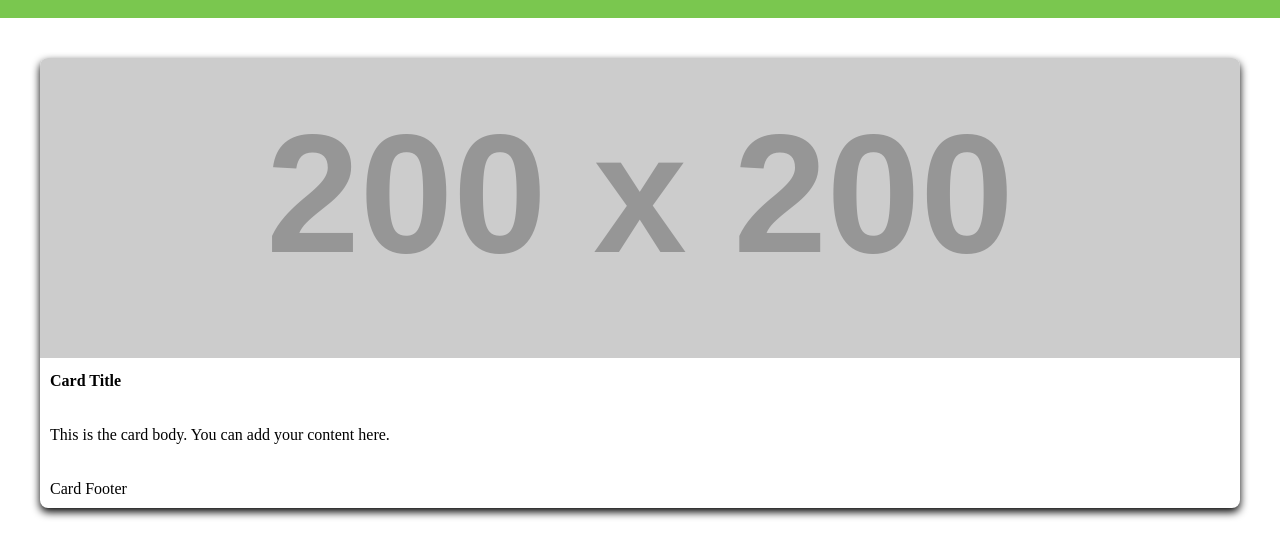
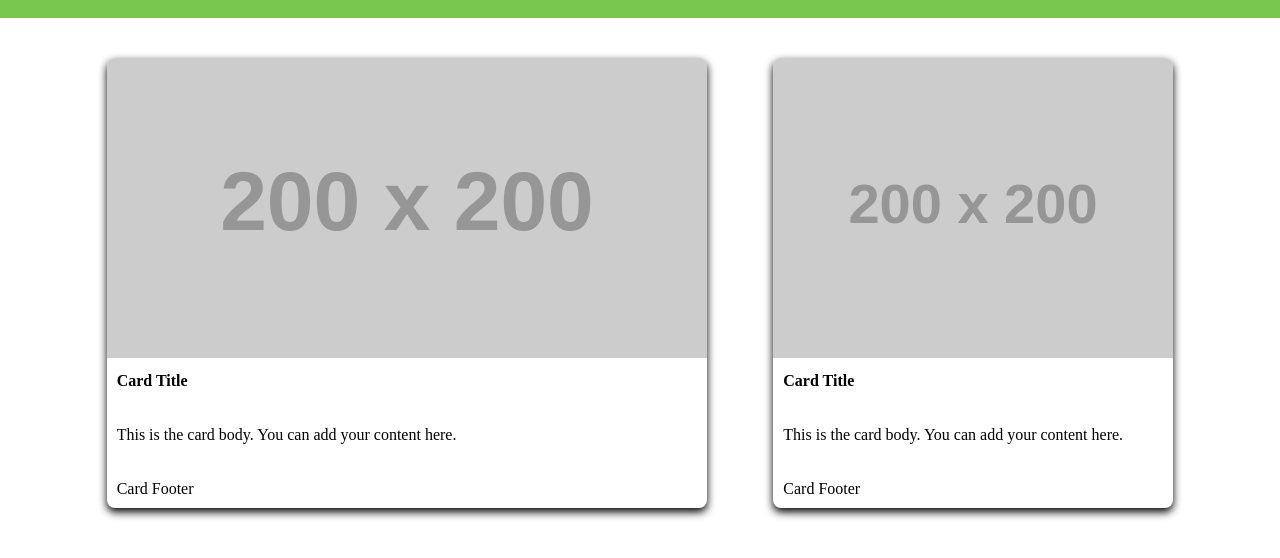
Before and after one commit to hajdunorbert/hnstyle, a plain HTML site: page index.html in a window 1280 px wide. Shown: the part 52-610 px from the top of the page. Drawn offline with Linux system fonts and the light colour scheme; placeholder pictures from the web are drawn by us.

Commit message:
Update index.html

```diff
--- a/index.html
+++ b/index.html
@@ -23,7 +23,22 @@
 
     <div class="row jcse p-4">
 
-        <div class="card col-12">
+        <div class="card col-6">
+            <div class="card-image">
+                <img src="https://placehold.co/200x200">
+            </div>
+            <div class="card-title">
+                Card Title
+            </div>
+            <div class="card-body">
+                <p>This is the card body. You can add your content here.</p>
+            </div>
+            <div class="card-footer">
+                Card Footer
+            </div>
+        </div>
+
+        <div class="card col-4">
             <div class="card-image">
                 <img src="https://placehold.co/200x200">
             </div>
```
